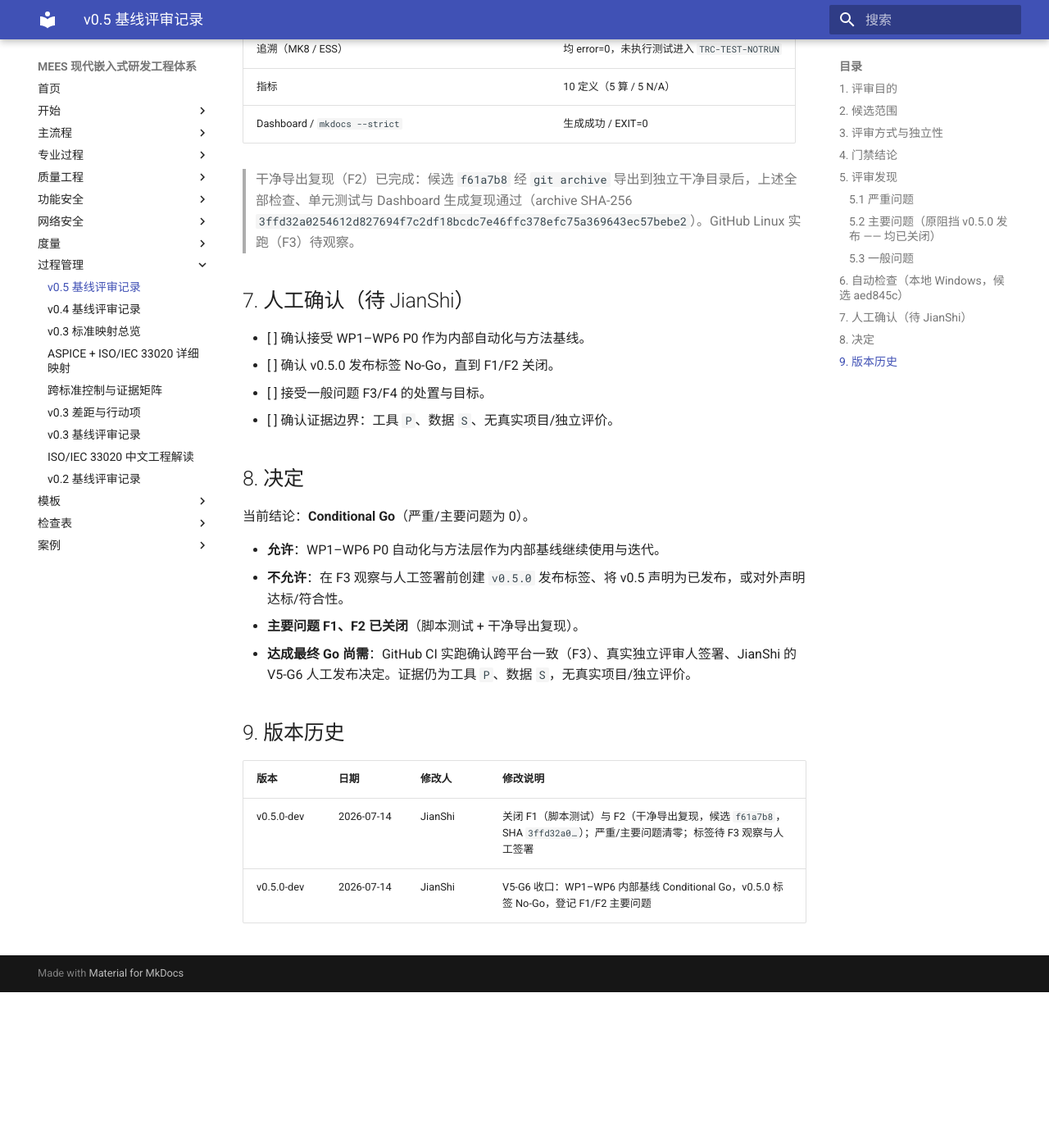
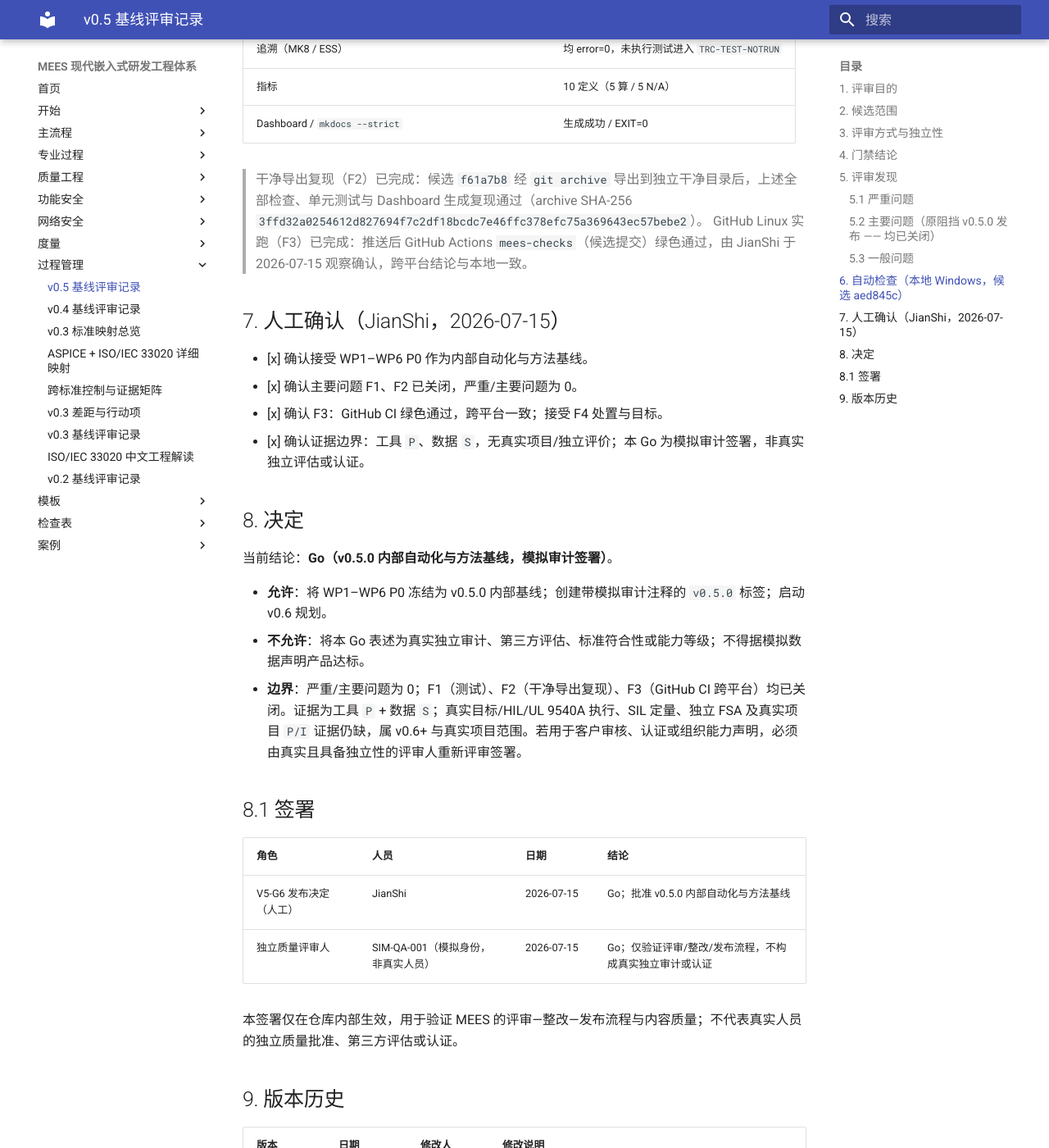
Before and after one commit to JianShiYao/MEES, an MkDocs documentation site: the page built from docs/11_Process_Management/v0.5基线评审记录.md, in a window 1280 px wide and 1400 px high, scrolled down 2428 px. Shown: the whole window at 82% size. Built offline with MkDocs 1.6.1 and Material for MkDocs 9.7.7, drawn with Linux system fonts in a browser that asks for light colours; before the commit the page ends 3638 px from its top, so only the background shows below that; some of the changed text lies outside the part shown.

Commit message:
release(v0.5.0): V5-G6 Go sign-off (simulated audit) for automation/method baseline
- F3 closed: GitHub Actions mees-checks green (observed by JianShi 2026-07-15), cross-platform consistent
- review record MEES-REV-V05-001 signed: JianShi human V5-G6 Go + SIM-QA-001 simulated independent sign-off; status 已批准（模拟审计 Go）
- checklist all M5 items met/closed; CHANGELOG v0.5.0 section; README/overview/roadmap -> v0.5.0 Go
- boundary intact: tool=P, data=S; NOT real independent audit/certification/capability; real target/HIL/UL 9540A execution deferred to v0.6+

Co-Authored-By: Claude Opus 4.8 <noreply@anthropic.com>

```diff
--- a/docs/11_Process_Management/v0.5基线评审记录.md
+++ b/docs/11_Process_Management/v0.5基线评审记录.md
@@ -1,10 +1,10 @@
 # v0.5 基线评审记录（V5-G6 收口）
 
 > 评审编号：MEES-REV-V05-001
-> 版本：v0.5.0-dev
-> 状态：评审中
+> 版本：v0.5.0
+> 状态：已批准（模拟审计 Go）
 > 所有者：质量负责人
-> 最后更新：2026-07-14
+> 最后更新：2026-07-15
 
 ## 1. 评审目的
 
@@ -32,7 +32,7 @@
 | V5-G3 指标合同 | 通过（内部） | 10 项指标口径 + N/A 规则冻结 |
 | V5-G4 Dashboard/CI | 有条件通过 | Dashboard 与 CI workflow 建成、本地全绿；GitHub 实跑与跨平台稳定性未验证（F3） |
 | V5-G5 方法试点 | 通过（内部，`S`） | MK8 目标级方法与 ESS 安全链模拟走查，缺证据正确阻断（No-Go） |
-| **V5-G6 发布决定** | **Conditional Go** | F1/F2 已关闭，严重/主要问题为 0；`v0.5.0` 标签待 GitHub CI 实跑（F3）、真实独立评审签署与 JianShi 人工决定 |
+| **V5-G6 发布决定** | **Go（模拟审计签署）** | F1/F2/F3 已关闭，严重/主要问题为 0；JianShi 人工批准 v0.5.0 内部基线，SIM-QA-001 模拟签署；见 §8.1 |
 
 ## 5. 评审发现
 
@@ -50,7 +50,7 @@
 
 | 编号 | 发现 | 处置 |
 |---|---|---|
-| F3 | 跨平台（Windows 本地 + GitHub Linux）一致性未验证（M5 #4） | CI 已建并由本次 push 触发 GitHub Linux 实跑；**结果待观察**后比对本地 |
+| F3 | 跨平台（Windows 本地 + GitHub Linux）一致性未验证（M5 #4） | **已关闭**：GitHub Actions `mees-checks` 绿色通过，JianShi 于 2026-07-15 观察确认，结论与本地一致 |
 | F4 | 无单一本地"全检查"入口；三条双向查询未在单次显式产出（M5 #1、#5） | 增加聚合入口或文档化 CI 序列；扩展查询演示 |
 
 ## 6. 自动检查（本地 Windows，候选 `aed845c`）
@@ -64,27 +64,37 @@
 | 指标 | 10 定义（5 算 / 5 N/A） |
 | Dashboard / `mkdocs --strict` | 生成成功 / EXIT=0 |
 
-> 干净导出复现（F2）已完成：候选 `f61a7b8` 经 `git archive` 导出到独立干净目录后，上述全部检查、单元测试与 Dashboard 生成复现通过（archive SHA-256 `3ffd32a0254612d827694f7c2df18bcdc7e46ffc378efc75a369643ec57bebe2`）。GitHub Linux 实跑（F3）待观察。
+> 干净导出复现（F2）已完成：候选 `f61a7b8` 经 `git archive` 导出到独立干净目录后，上述全部检查、单元测试与 Dashboard 生成复现通过（archive SHA-256 `3ffd32a0254612d827694f7c2df18bcdc7e46ffc378efc75a369643ec57bebe2`）。
+> GitHub Linux 实跑（F3）已完成：推送后 GitHub Actions `mees-checks`（候选提交）绿色通过，由 JianShi 于 2026-07-15 观察确认，跨平台结论与本地一致。
 
-## 7. 人工确认（待 JianShi）
+## 7. 人工确认（JianShi，2026-07-15）
 
-- [ ] 确认接受 WP1–WP6 P0 作为内部自动化与方法基线。
-- [ ] 确认 v0.5.0 发布标签 No-Go，直到 F1/F2 关闭。
-- [ ] 接受一般问题 F3/F4 的处置与目标。
-- [ ] 确认证据边界：工具 `P`、数据 `S`、无真实项目/独立评价。
+- [x] 确认接受 WP1–WP6 P0 作为内部自动化与方法基线。
+- [x] 确认主要问题 F1、F2 已关闭，严重/主要问题为 0。
+- [x] 确认 F3：GitHub CI 绿色通过，跨平台一致；接受 F4 处置与目标。
+- [x] 确认证据边界：工具 `P`、数据 `S`，无真实项目/独立评价；本 Go 为模拟审计签署，非真实独立评估或认证。
 
 ## 8. 决定
 
-当前结论：**Conditional Go**（严重/主要问题为 0）。
+当前结论：**Go（v0.5.0 内部自动化与方法基线，模拟审计签署）**。
 
-- **允许**：WP1–WP6 P0 自动化与方法层作为内部基线继续使用与迭代。
-- **不允许**：在 F3 观察与人工签署前创建 `v0.5.0` 发布标签、将 v0.5 声明为已发布，或对外声明达标/符合性。
-- **主要问题 F1、F2 已关闭**（脚本测试 + 干净导出复现）。
-- **达成最终 Go 尚需**：GitHub CI 实跑确认跨平台一致（F3）、真实独立评审人签署、JianShi 的 V5-G6 人工发布决定。证据仍为工具 `P`、数据 `S`，无真实项目/独立评价。
+- **允许**：将 WP1–WP6 P0 冻结为 v0.5.0 内部基线；创建带模拟审计注释的 `v0.5.0` 标签；启动 v0.6 规划。
+- **不允许**：将本 Go 表述为真实独立审计、第三方评估、标准符合性或能力等级；不得据模拟数据声明产品达标。
+- **边界**：严重/主要问题为 0；F1（测试）、F2（干净导出复现）、F3（GitHub CI 跨平台）均已关闭。证据为工具 `P` + 数据 `S`；真实目标/HIL/UL 9540A 执行、SIL 定量、独立 FSA 及真实项目 `P/I` 证据仍缺，属 v0.6+ 与真实项目范围。若用于客户审核、认证或组织能力声明，必须由真实且具备独立性的评审人重新评审签署。
+
+## 8.1 签署
+
+| 角色 | 人员 | 日期 | 结论 |
+|---|---|---|---|
+| V5-G6 发布决定（人工） | JianShi | 2026-07-15 | Go；批准 v0.5.0 内部自动化与方法基线 |
+| 独立质量评审人 | SIM-QA-001（模拟身份，非真实人员） | 2026-07-15 | Go；仅验证评审/整改/发布流程，不构成真实独立审计或认证 |
+
+本签署仅在仓库内部生效，用于验证 MEES 的评审—整改—发布流程与内容质量；不代表真实人员的独立质量批准、第三方评估或认证。
 
 ## 9. 版本历史
 
 | 版本 | 日期 | 修改人 | 修改说明 |
 |---|---|---|---|
+| v0.5.0 | 2026-07-15 | JianShi | V5-G6 Go：F3 关闭（GitHub CI 绿），JianShi 人工签署 + SIM-QA-001 模拟签署，批准 v0.5.0 内部基线 |
 | v0.5.0-dev | 2026-07-14 | JianShi | 关闭 F1（脚本测试）与 F2（干净导出复现，候选 `f61a7b8`，SHA `3ffd32a0…`）；严重/主要问题清零；标签待 F3 观察与人工签署 |
 | v0.5.0-dev | 2026-07-14 | JianShi | V5-G6 收口：WP1–WP6 内部基线 Conditional Go，v0.5.0 标签 No-Go，登记 F1/F2 主要问题 |
```
Also changed, not shown: CHANGELOG.md (+5 -1 lines), README.md (+4 -4 lines), docs/00_Introduction/00_MEES总览.md (+2 -2 lines), docs/00_Introduction/01_建设路线图.md (+8 -5 lines), docs/14_Checklists/v0.5自动化与度量基线检查表.md (+3 -3 lines).
